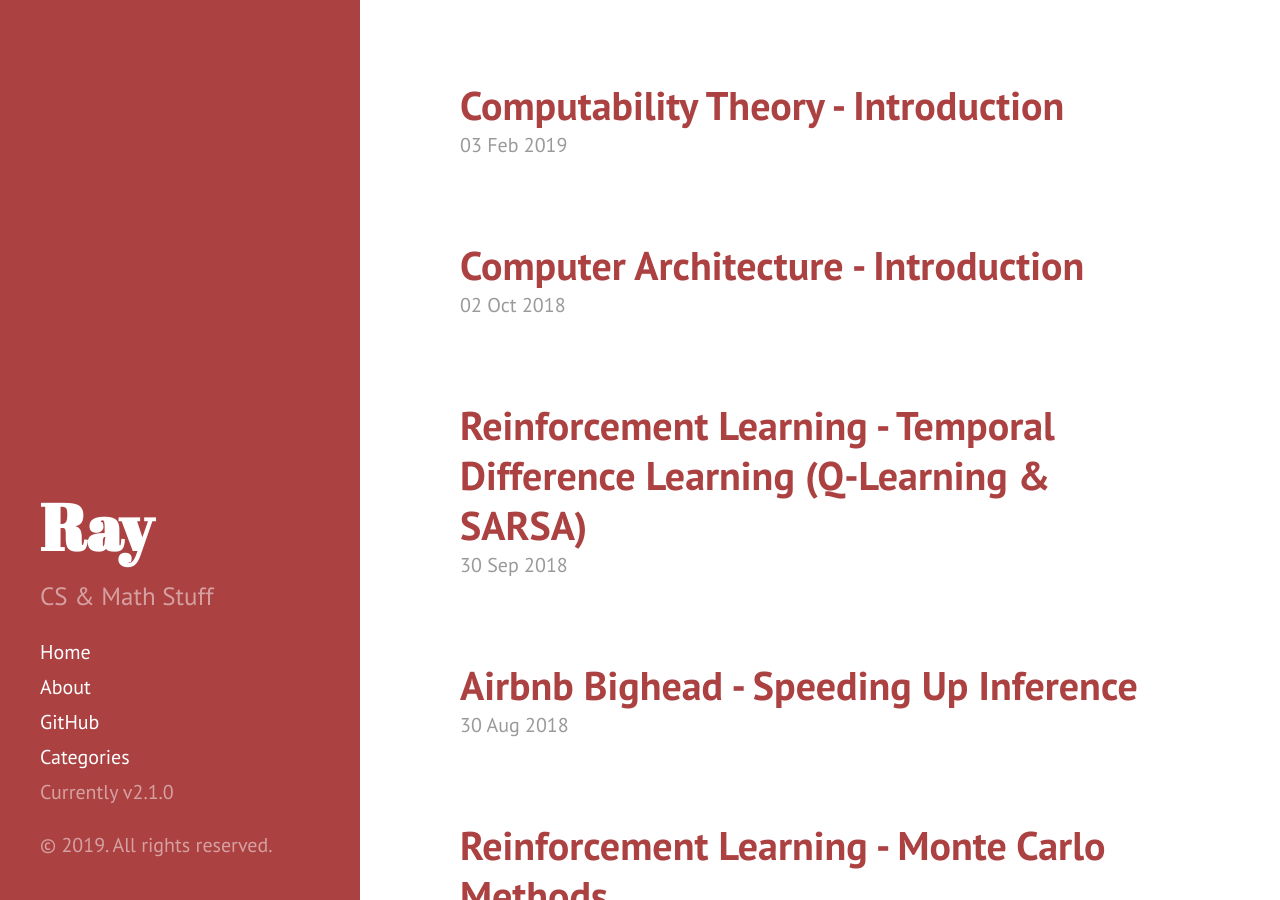
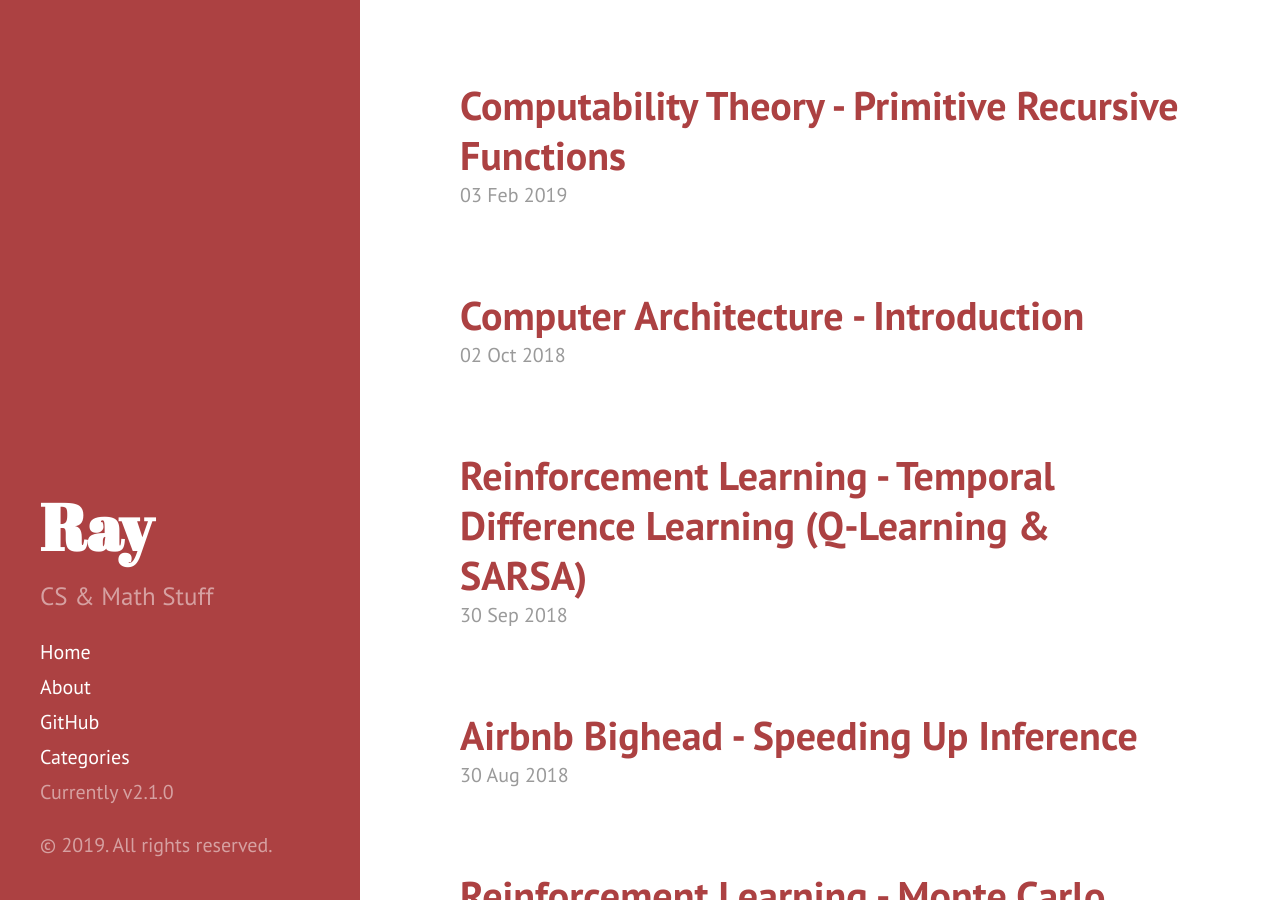
Before and after one commit to OneRaynyDay/oneraynyday.github.io, a Jekyll site: the page built from index.html, in a window 1280 px wide and 900 px high. Built offline with Jekyll 4.4.1, drawn with Linux system fonts in a browser that asks for light colours; the list of posts is cut into pages by our own code.

Commit message:
Updating files

```diff
--- a/_posts/2019-02-03-Computability-Theory-Introduction.md
+++ b/_posts/2019-02-03-Computability-Theory-Introduction.md
@@ -1,6 +1,6 @@
 ---
 published: true
-title: Computability Theory - Introduction
+title: Computability Theory - Primitive Recursive Functions
 use_math: true
 category: math
 layout: default
```
